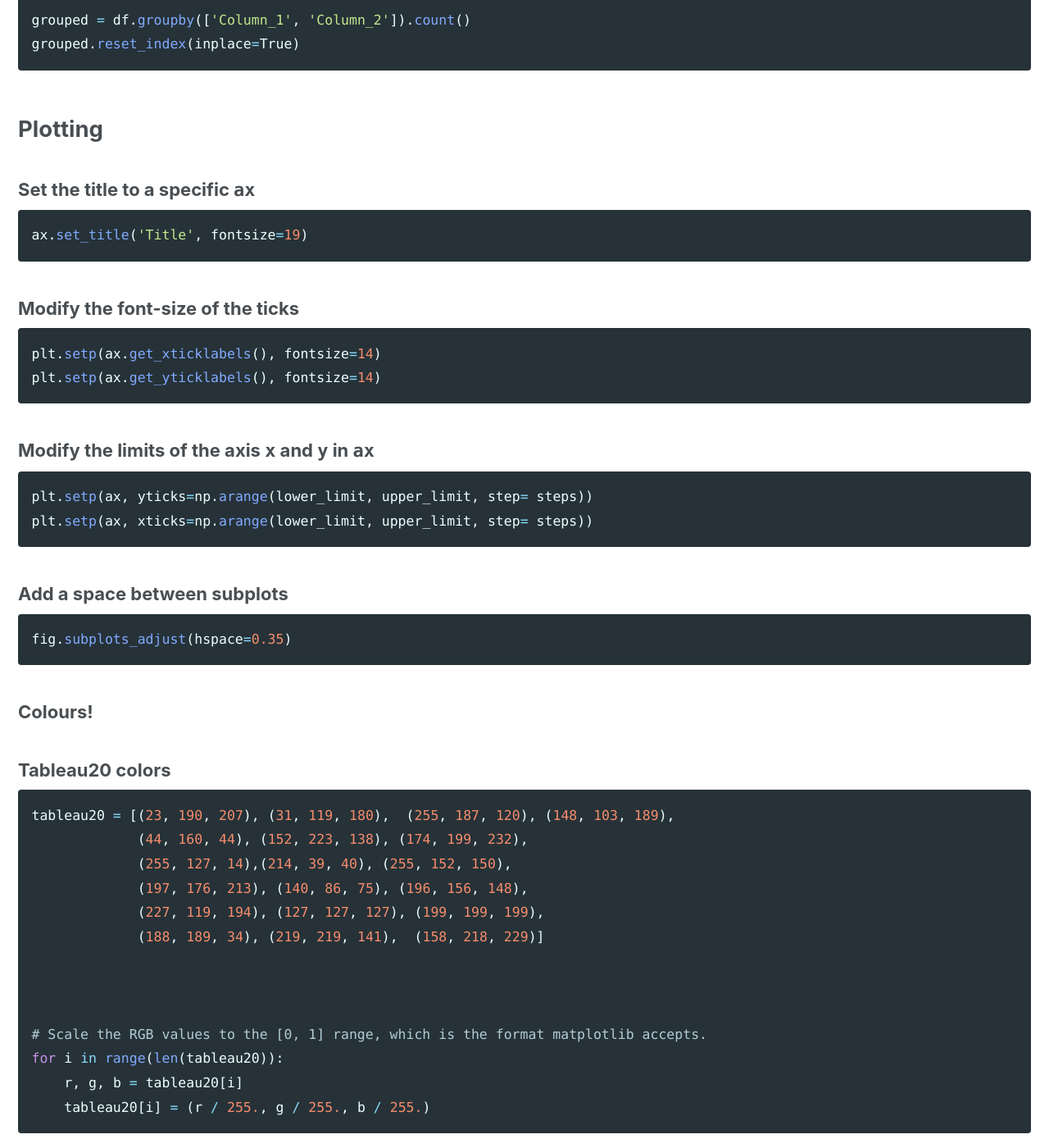
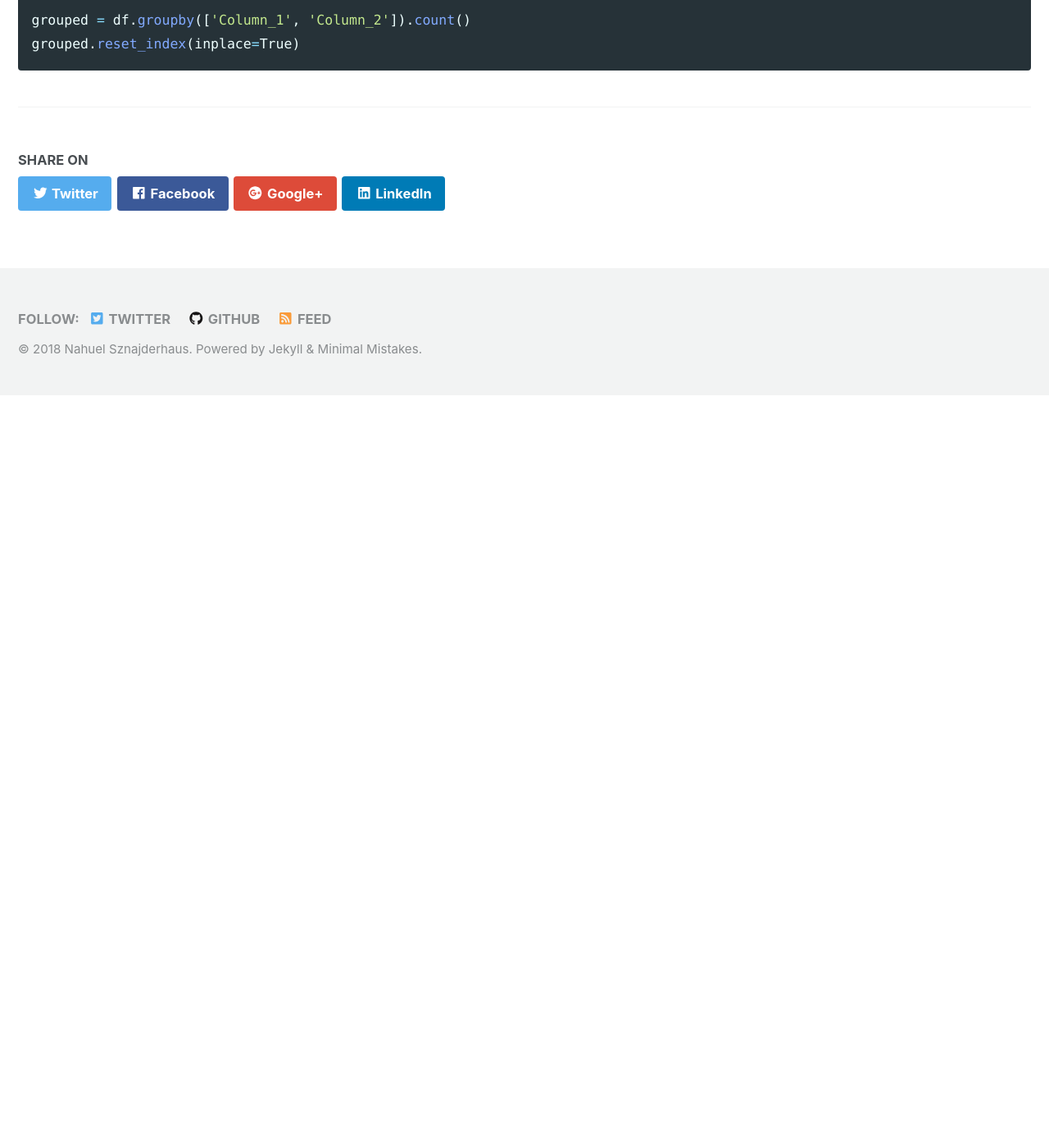
Before and after one commit to nahusznaj/nahusznaj.github.io, a Jekyll site: the page built from _posts/learning/2018-06-14-pandas-learning.md, in a window 1280 px wide and 1400 px high, scrolled down 1563 px. Shown: the whole window at 82% size. Built offline with Jekyll 4.4.1, drawn with Linux system fonts in a browser that asks for light colours; nearby versions of some CDN libraries; after the commit the page ends 2044 px from its top, so only the background shows below that.

Commit message:
Update 2018-06-14-pandas-learning.md

````diff
--- a/_posts/learning/2018-06-14-pandas-learning.md
+++ b/_posts/learning/2018-06-14-pandas-learning.md
@@ -66,51 +66,3 @@ df.rename(columns={'Column':'New_Column'}, inplace=True)
 grouped = df.groupby(['Column_1', 'Column_2']).count()
 grouped.reset_index(inplace=True)
 ```
-
-
-## Plotting
-
-### Set the title to a specific `ax`
-
-```python
-ax.set_title('Title', fontsize=19)
-```
-### Modify the font-size of the ticks
-
-```python
-plt.setp(ax.get_xticklabels(), fontsize=14)
-plt.setp(ax.get_yticklabels(), fontsize=14)
-```
-
-### Modify the limits of the axis `x` and `y` in `ax`
-```python
-plt.setp(ax, yticks=np.arange(lower_limit, upper_limit, step= steps))
-plt.setp(ax, xticks=np.arange(lower_limit, upper_limit, step= steps))
-```
-
-### Add a space between subplots
-```python
-fig.subplots_adjust(hspace=0.35)
-```
-
-
-### Colours!
-
-
-### Tableau20 colors
-
-```python
-tableau20 = [(23, 190, 207), (31, 119, 180),  (255, 187, 120), (148, 103, 189),
-             (44, 160, 44), (152, 223, 138), (174, 199, 232),
-             (255, 127, 14),(214, 39, 40), (255, 152, 150),
-             (197, 176, 213), (140, 86, 75), (196, 156, 148),
-             (227, 119, 194), (127, 127, 127), (199, 199, 199),
-             (188, 189, 34), (219, 219, 141),  (158, 218, 229)]
-
-
-
-# Scale the RGB values to the [0, 1] range, which is the format matplotlib accepts.
-for i in range(len(tableau20)):
-    r, g, b = tableau20[i]
-    tableau20[i] = (r / 255., g / 255., b / 255.)
-```
````
